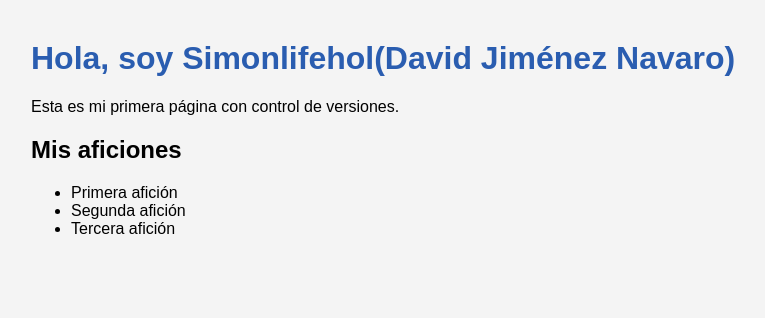
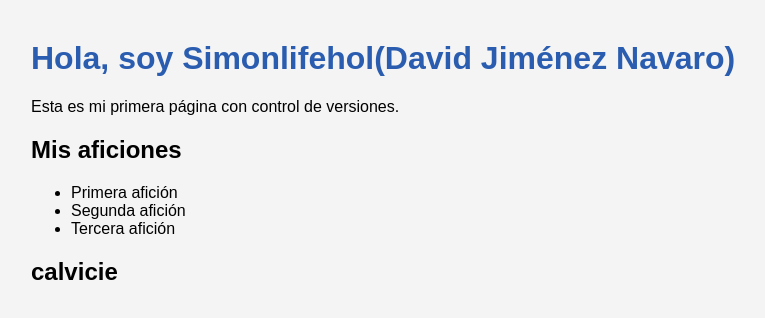
Before and after one commit to Simonlifehol/Proyectos, a plain HTML site: page mi-primer-repo/index.html in a window 1280 px wide. Shown: the whole page, without its empty margins (9-774 px from the left). Drawn offline with Linux system fonts and the light colour scheme.

Commit message:
añadido h2 calvicie

```diff
--- a/mi-primer-repo/index.html
+++ b/mi-primer-repo/index.html
@@ -14,5 +14,6 @@
   <li>Segunda afición</li>
   <li>Tercera afición</li>
 </ul>
+<h2>calvicie</h2>
 </body>
 </html>
```
